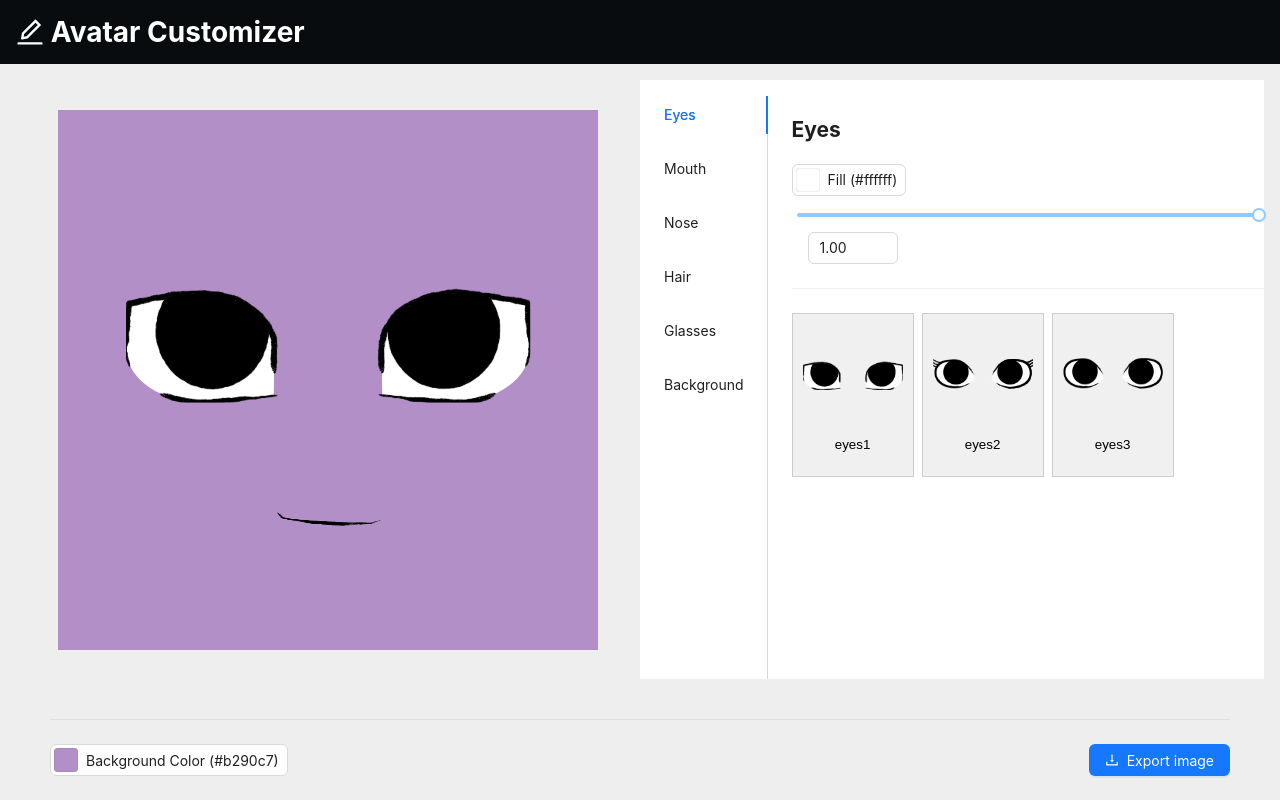
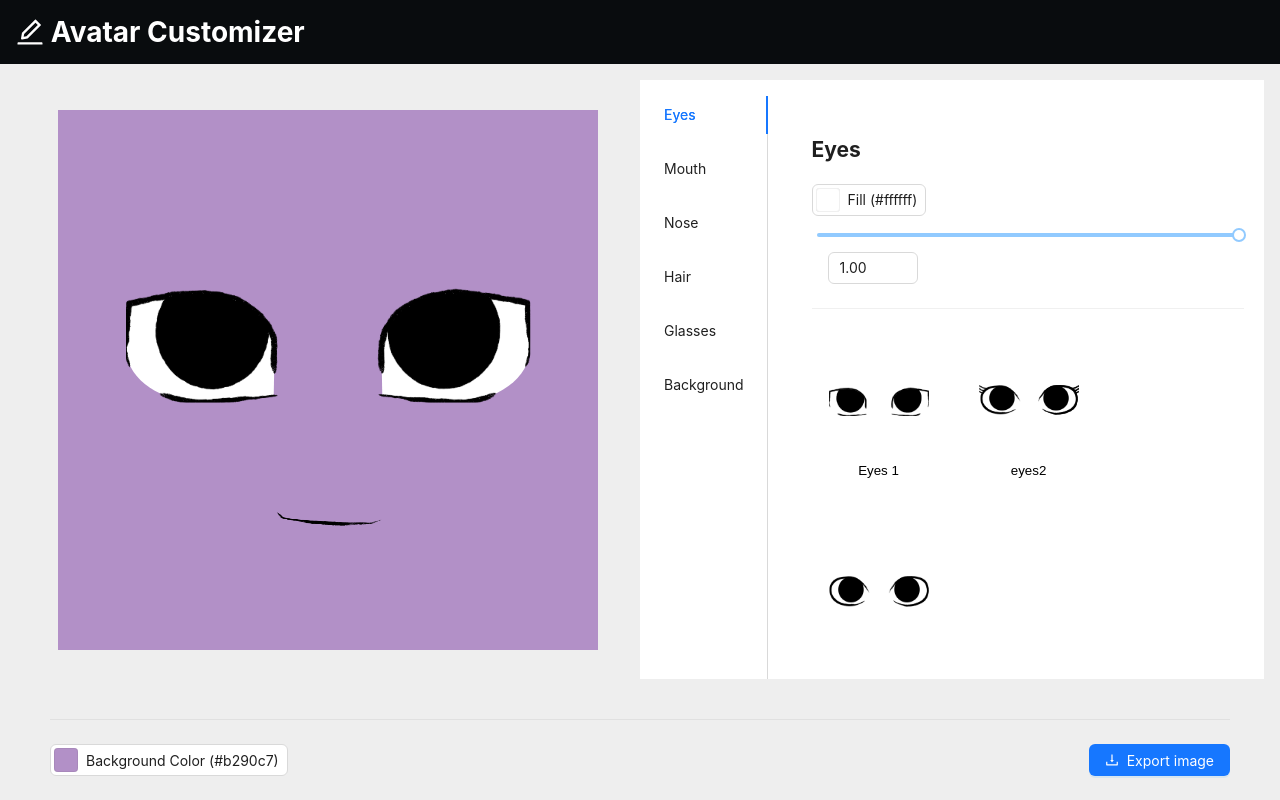
Before and after one commit to squashfold/character-creator, a React (Vite) app: page / in a window 1280 px wide. Built offline with nearby package versions, Linux system fonts and the light colour scheme.

Commit message:
tweak options component

```diff
--- a/src/app/OptionsComponent.tsx
+++ b/src/app/OptionsComponent.tsx
@@ -19,7 +19,7 @@ interface OptionsComponentProps {
   const OptionsComponent: React.FC<OptionsComponentProps> = ({ options, setOption, color, setColor, groupName, scale = 1, setScale }) => {
 
     return (
-        <div>
+        <div className={styles.options}>
             <div>
                 <h2>{groupName}</h2>
                     {setColor && (
--- a/src/app/app.module.scss
+++ b/src/app/app.module.scss
@@ -60,7 +60,8 @@
     align-items: stretch;
     padding: 20px;
     z-index: 10;
-
+    max-height: 70svh;
+    overflow: auto;
 }
 
 .optionsList {
@@ -69,7 +70,8 @@
     justify-content: flex-start;
     align-items: stretch;
     z-index: 10;
-    gap: .5rem;
+    gap: 1rem;
+    overflow: auto;
 }
 
 .previewImageContainer {
@@ -86,9 +88,10 @@
 }
 
 .optionButton {
-    background-color: #f0f0f0;
-    border: 1px solid #ccc;
-    padding: 10px;
+    background-color: #fff;
+    border: 1px solid transparent;
+    border-radius: 1rem;
+    padding: 1rem;
     cursor: pointer;
     transition: background-color 0.3s;
 
@@ -96,35 +99,3 @@
         background-color: #e0e0e0;
     }
 }
-
-.accordion {
-    margin-bottom: 1rem;
-}
-
-.accordionHeader {
-    width: 100%;
-    margin-bottom: .5rem;
-    display: flex;
-    justify-content: space-between;
-    align-items: center;
-}
-
-.accordionHeaderClosed {
-    &::after {
-        content: '+';
-    }
-}
-
-.accordionHeaderOpen {
-    &::after {
-        content: '-';
-    }
-}
-
-.open {
-
-}
-
-.closed {
-    display: none;
-}
--- a/src/app/app.tsx
+++ b/src/app/app.tsx
@@ -214,7 +214,7 @@ const [color, setColor] = useState('#B290C7');
           </Stage>
         </div>
         </Content>
-        <Sider width="50%" className={styles.sidebar}>
+        <Sider width="50%" className={styles.sidebar} >
           <Tabs
           defaultActiveKey="1"
           tabPosition="left"
--- a/src/app/constants/x2-character-parts.ts
+++ b/src/app/constants/x2-character-parts.ts
@@ -72,7 +72,7 @@ export const type1: CharacterParts = {
         defaultFill: '#eeeeee',
         options: [
             {
-                name: 'eyes1',
+                name: 'Eyes 1',
                 src: eyes1,
                 fillColor: '#ffffff',
                 strokeColor: '#000',
```
